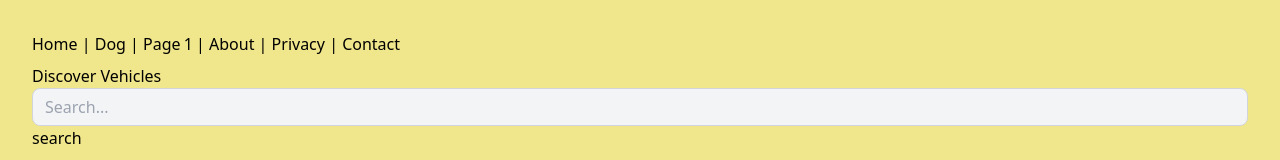
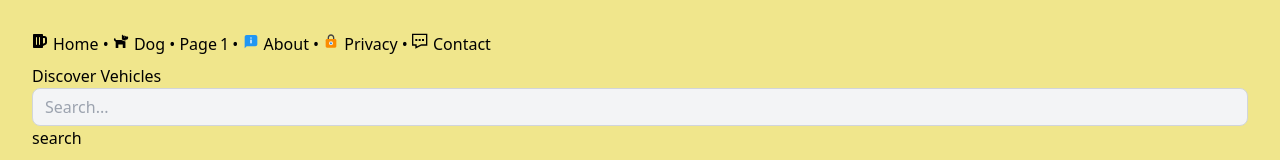
Before and after one commit to einSelbst/overnext, a Next.js app: page /dog in a window 1280 px wide. Shown: the top 160 px of the page. Built offline with nearby package versions, Linux system fonts and the light colour scheme; a web font is replaced by a local one.

Commit message:
feat: use icons in global navigation

```diff
--- a/src/components/layout/navigation.tsx
+++ b/src/components/layout/navigation.tsx
@@ -1,4 +1,7 @@
 import Link from 'next/link'
+import { FaBeer, FaDog } from 'react-icons/fa'
+import { FcAbout, FcPrivacy } from 'react-icons/fc'
+import { GrContact } from 'react-icons/gr'
 
 type Props = {
   readonly success: boolean
@@ -10,27 +13,42 @@ const Navigation = (props: Props): ComponentReturnType => (
   <>
     <nav title='Site Navigation'>
       <Link href='/'>
-        <a>Home</a>
-      </Link>{' '}
-      |{' '}
+        <a>
+          <FaBeer />
+          Home
+        </a>
+      </Link>
+      &nbsp;&bull;&nbsp;
       <Link href='/dog'>
-        <a>Dog</a>
-      </Link>{' '}
-      |{' '}
+        <a>
+          <FaDog />
+          Dog
+        </a>
+      </Link>
+      &nbsp;&bull;&nbsp;
       <Link href='/page-1'>
         <a>Page 1</a>
-      </Link>{' '}
-      |{' '}
+      </Link>
+      &nbsp;&bull;&nbsp;
       <Link href='/legal/about'>
-        <a>About</a>
-      </Link>{' '}
-      |{' '}
+        <a>
+          <FcAbout />
+          About
+        </a>
+      </Link>
+      &nbsp;&bull;&nbsp;
       <Link href='/legal/privacy'>
-        <a>Privacy</a>
-      </Link>{' '}
-      |{' '}
+        <a>
+          <FcPrivacy />
+          Privacy
+        </a>
+      </Link>
+      &nbsp;&bull;&nbsp;
       <Link href='/legal/contact'>
-        <a>Contact</a>
+        <a>
+          <GrContact />
+          Contact
+        </a>
       </Link>
       {/* @see https://github.com/sindresorhus/react-extras#choose */}
       <div>
--- a/src/styles/global.scss
+++ b/src/styles/global.scss
@@ -21,6 +21,12 @@ header {
   background: khaki;
   padding: 2rem;
   grid-column: 1 / 4;
+
+  nav svg {
+    display: inline;
+    vertical-align: text-top;
+    margin-right: 5px;
+  }
 }
 
 .left {
```
